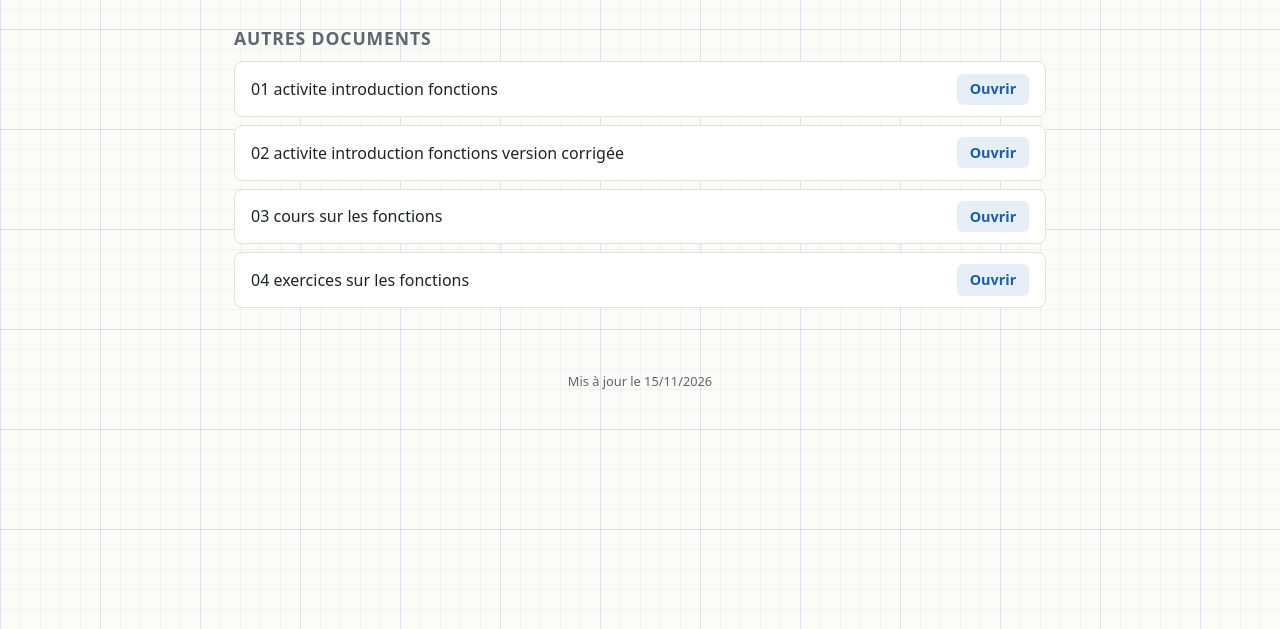
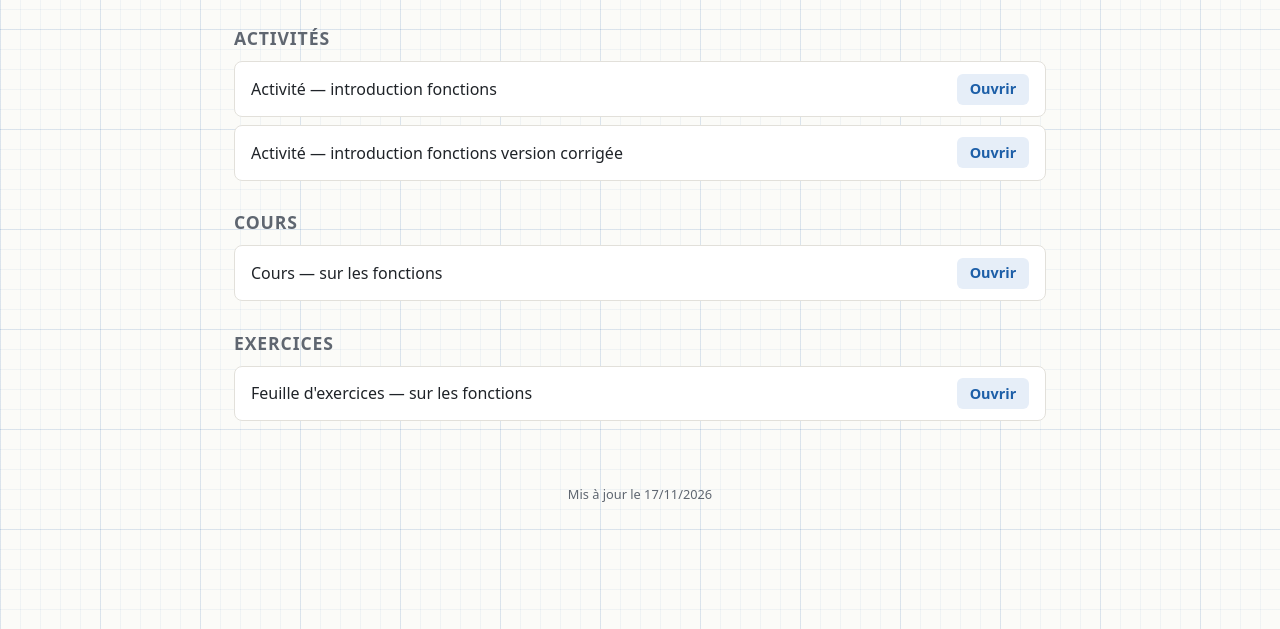
Before and after one commit to maths-michelet/maths-michelet.github.io, a plain HTML site: page seconde/generalites-sur-les-fonctions/index.html in a window 1280 px wide. Shown: the part 171-800 px from the top of the page. Drawn offline with Linux system fonts and the light colour scheme.

Commit message:
Mise à jour du 17/11/2026 à 17:37

```diff
--- a/seconde/generalites-sur-les-fonctions/index.html
+++ b/seconde/generalites-sur-les-fonctions/index.html
@@ -12,15 +12,21 @@
 <main>
 <nav class="fil"><a href="../../index.html">Accueil</a> › <a href="../index.html">Seconde</a> › Généralités sur les fonctions</nav>
 <h1>Généralités sur les fonctions</h1>
-<h2>Autres documents</h2>
+<h2>Activités</h2>
 <ul class="docs">
-<li><span>01 activite introduction fonctions</span><span class="boutons"><a href="01-activite-introduction-fonctions.pdf">Ouvrir</a></span></li>
-<li><span>02 activite introduction fonctions version corrigée</span><span class="boutons"><a href="02-activite-introduction-fonctions-version-corrigee.pdf">Ouvrir</a></span></li>
-<li><span>03 cours sur les fonctions</span><span class="boutons"><a href="03-cours-sur-les-fonctions.pdf">Ouvrir</a></span></li>
-<li><span>04 exercices sur les fonctions</span><span class="boutons"><a href="04-exercices-sur-les-fonctions.pdf">Ouvrir</a></span></li>
+<li><span>Activité — introduction fonctions</span><span class="boutons"><a href="activite-introduction-fonctions.pdf">Ouvrir</a></span></li>
+<li><span>Activité — introduction fonctions version corrigée</span><span class="boutons"><a href="activite-introduction-fonctions-version-corrigee.pdf">Ouvrir</a></span></li>
+</ul>
+<h2>Cours</h2>
+<ul class="docs">
+<li><span>Cours — sur les fonctions</span><span class="boutons"><a href="cours-sur-les-fonctions.pdf">Ouvrir</a></span></li>
+</ul>
+<h2>Exercices</h2>
+<ul class="docs">
+<li><span>Feuille d&#x27;exercices — sur les fonctions</span><span class="boutons"><a href="exercices-sur-les-fonctions.pdf">Ouvrir</a></span></li>
 </ul>
 </main>
-<footer>Mis à jour le 15/11/2026</footer>
+<footer>Mis à jour le 17/11/2026</footer>
 
 <script data-goatcounter="https://maths-michelet.goatcounter.com/count" async src="https://gc.zgo.at/count.js"></script>
 </body>
```
Also changed, not shown: index.html (+1 -1 lines), premiere-specialite/index.html (+2 -2 lines), premiere-specialite/les-suites/index.html (+7 -3 lines), prive/index.html (+1 -1 lines), seconde/devoirs/index.html (+1 -1 lines), seconde/index.html (+1 -1 lines), seconde/nombres-et-calcul/index.html (+7 -4 lines), 17 other files.
